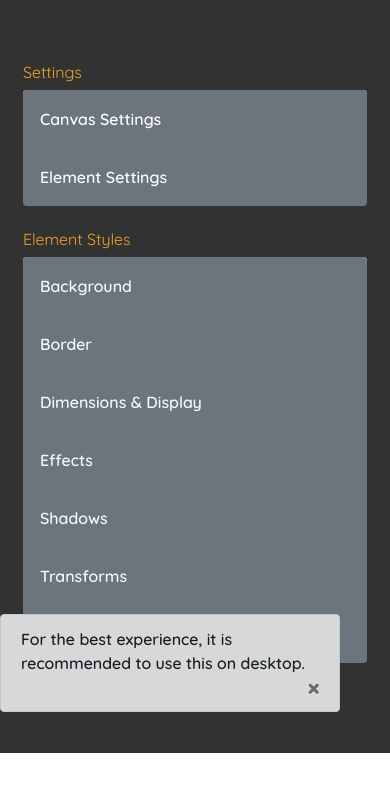
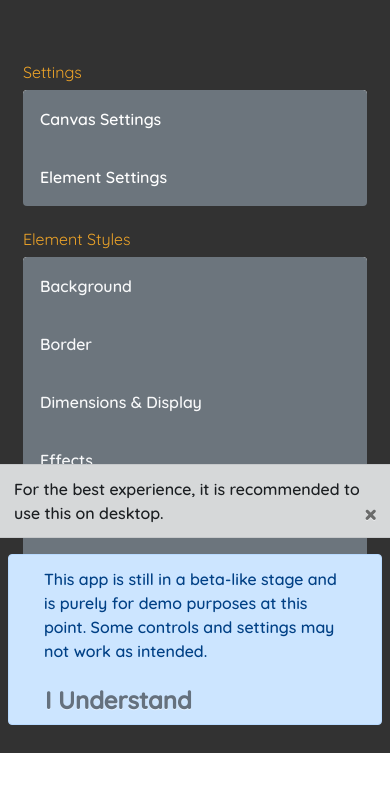
Before and after one commit to mikallwilsonn/elementsandbox, a React app: page / in a window 390 px wide. Shown: the part 91-882 px from the top of the page. Built offline with nearby package versions, Linux system fonts and the light colour scheme.

Commit message:
Added a new notice for demo

```diff
--- a/src/components/Application.js
+++ b/src/components/Application.js
@@ -58,13 +58,29 @@ class Application extends Component {
                 <Sidebar        />
                 <ElementCanvas  />
 
-                <div className="alert alert-dark mobile-notice font-medium" role="alert">
-                    For the best experience, it is recommended to use this on desktop.
+                <div className="notices m-0 p-2 col-lg-12 d-flex flex-column align-items-center">
+                    <div className="alert alert-dark mobile-notice font-medium row justify-conent-between align-items-center" role="alert">
+                        <span>
+                            For the best experience, it is recommended to use this on desktop.
+                        </span>
 
-                    <button type="button" className="close ml-3" data-dismiss="alert" aria-label="Close">
-                        <span aria-hidden="true">&times;</span>
-                    </button>
+
+                        <button type="button" className="close ml-3" data-dismiss="alert" aria-label="Close">
+                            <span aria-hidden="true">&times;</span>
+                        </button>
+                    </div>
+
+                    <div className="alert m-0 alert-primary demo-notice font-medium row justify-conent-between align-items-center" role="alert">
+                        <span className="col-auto">
+                            This app is still in a beta-like stage and is purely for demo purposes at this point. Some controls and settings may not work as intended.
+                        </span>
+
+                        <button type="button" className="col-auto close ml-3" data-dismiss="alert" aria-label="Close">
+                            <span aria-hidden="true">I Understand</span>
+                        </button>
+                    </div>
                 </div>
+
             </div>
         );
     }
--- a/src/theme/main.css
+++ b/src/theme/main.css
@@ -31,11 +31,14 @@ body, #root {
     min-height: 100% !important;
 }
 
-.mobile-notice {
+.notices {
     position:fixed;
     z-index:9999;
-    right: 50px;
-    bottom:25px;
+    right: 20px;
+    bottom:20px;
+}
+
+.mobile-notice {
     display: none;
     transition:0.5s;
 }
@@ -116,8 +119,15 @@ code {
 */
 
 @media ( max-width: 992px ) {
+    .notices {
+        right: 0px;
+    }
     .mobile-notice {
         display: inline-block;
+    }
+
+    .demo-notice button {
+        margin-top:25px;
     }
 }
 
```
